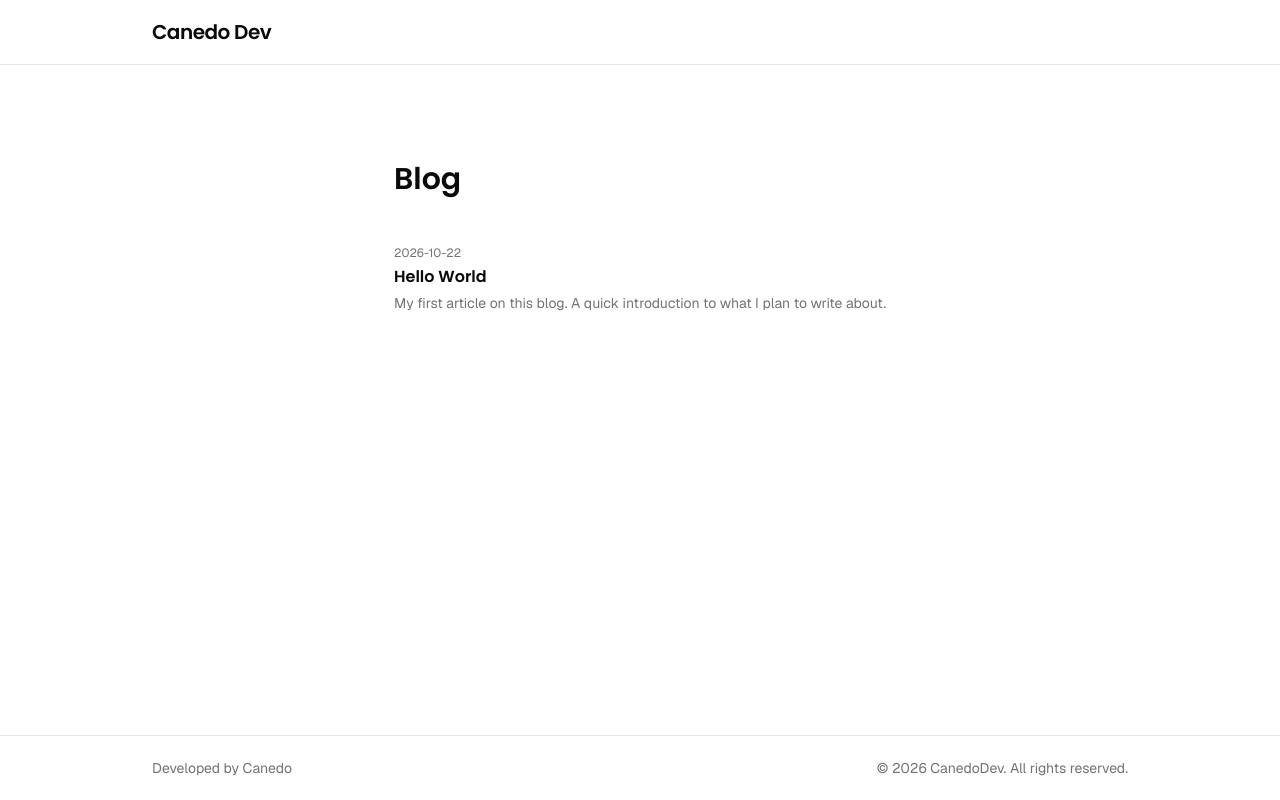
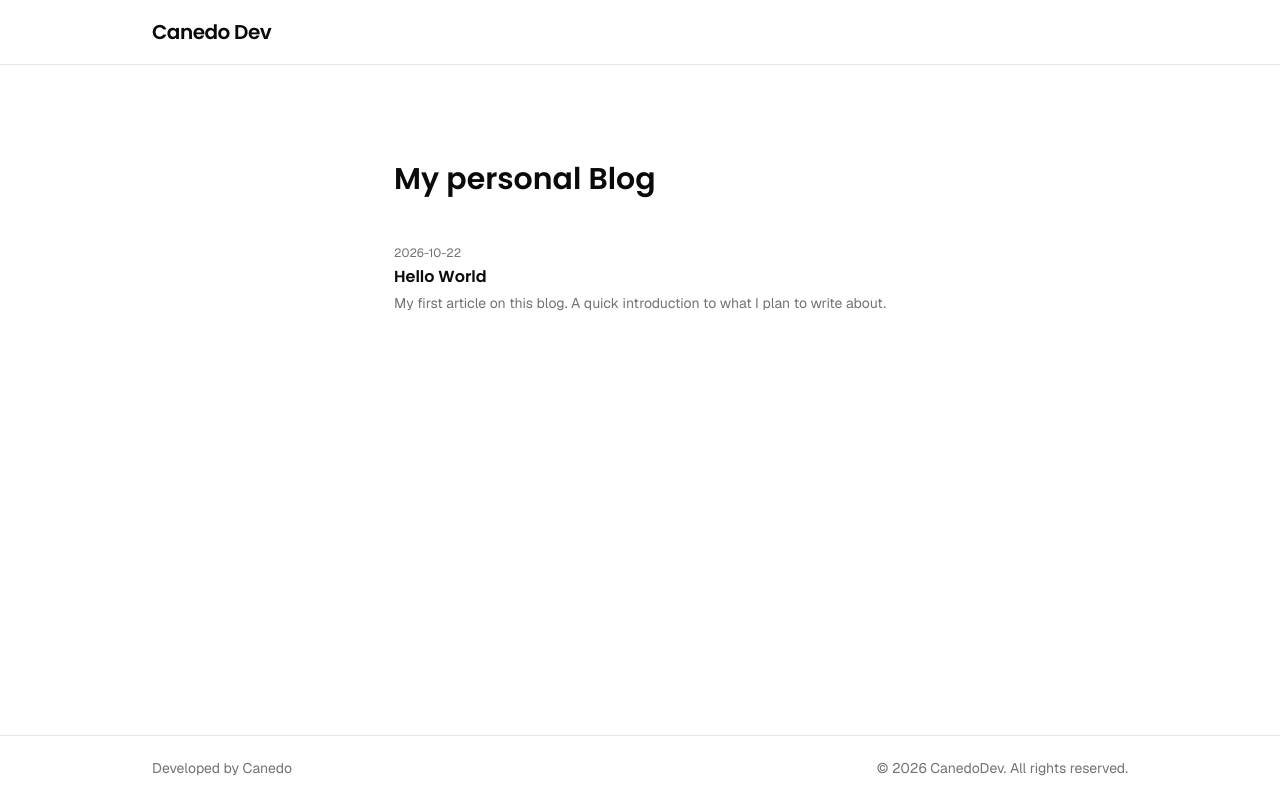
Before and after one commit to rafabcanedo/canedodev, a Next.js app: page /blog in a window 1280 px wide. Built offline with nearby package versions, Linux system fonts and the light colour scheme.

Commit message:
refactor: refactor types and create a redirect

```diff
--- a/src/app/blog/page.tsx
+++ b/src/app/blog/page.tsx
@@ -7,7 +7,7 @@ export default async function BlogPage() {
 
   return (
     <>
-      <Title className="mb-12">Blog</Title>
+      <Title className="mb-12">My personal Blog</Title>
 
       <ul className="flex flex-col gap-8">
         {articles.map((article) => (
--- a/src/app/page.tsx
+++ b/src/app/page.tsx
@@ -2,6 +2,7 @@ import { Intro } from "@/components/sections/intro"
 import { AboutMe } from "@/components/sections/about-me"
 import { HowIWork } from "@/components/sections/how-i-work"
 import { MyExperience } from "@/components/sections/my-experience"
+import { MyPersonalBlog } from "@/components/sections/my-personal-blog"
 
 export default function Home() {
   return (
@@ -10,6 +11,7 @@ export default function Home() {
       <AboutMe />
       <HowIWork />
       <MyExperience />
+      <MyPersonalBlog />
     </main>
   )
 }
--- a/src/components/my-components/logo/index.tsx
+++ b/src/components/my-components/logo/index.tsx
@@ -1,8 +1,6 @@
 import { cn } from "@/lib/utils"
-
-interface LogoProps {
-  className?: string
-}
+import { LogoProps } from "@/types"
+import Link from "next/link"
 
 export function Logo({ className }: LogoProps) {
   return (
@@ -12,7 +10,9 @@ export function Logo({ className }: LogoProps) {
         className
       )}
     >
-      Canedo Dev
+      <Link href="/">
+        Canedo Dev
+      </Link>
     </span>
   )
 }
--- /dev/null
+++ b/src/components/sections/my-personal-blog/index.tsx
@@ -0,0 +1,18 @@
+import { Title } from "@/components/my-components/title"
+import { MoveRight } from "lucide-react"
+import Link from "next/link"
+
+export function MyPersonalBlog() {
+    return (
+        <section className="max-w-5xl mx-auto px-6 py-24">
+            <Title className="mb-12">My personal blog</Title>
+
+            <div className="flex flex-row gap-1 items-center justify-end">
+                <span className="text-sm text-zinc-700 hover:underline cursor-pointer">
+                    <Link href="/blog">See more</Link>
+                </span>
+                <MoveRight className="w-4 h-4 text-zinc-700" />
+            </div>
+        </section>
+    )
+}
--- a/src/types/index.ts
+++ b/src/types/index.ts
@@ -5,6 +5,10 @@ import type { LucideIcon } from "lucide-react"
 export type ExperienceLogo =
   | { kind: "image"; src: StaticImageData }
   | { kind: "emoji"; value: string }
+
+export interface LogoProps {
+  className?: string
+}
 
 export interface Experience {
   company: string
```
